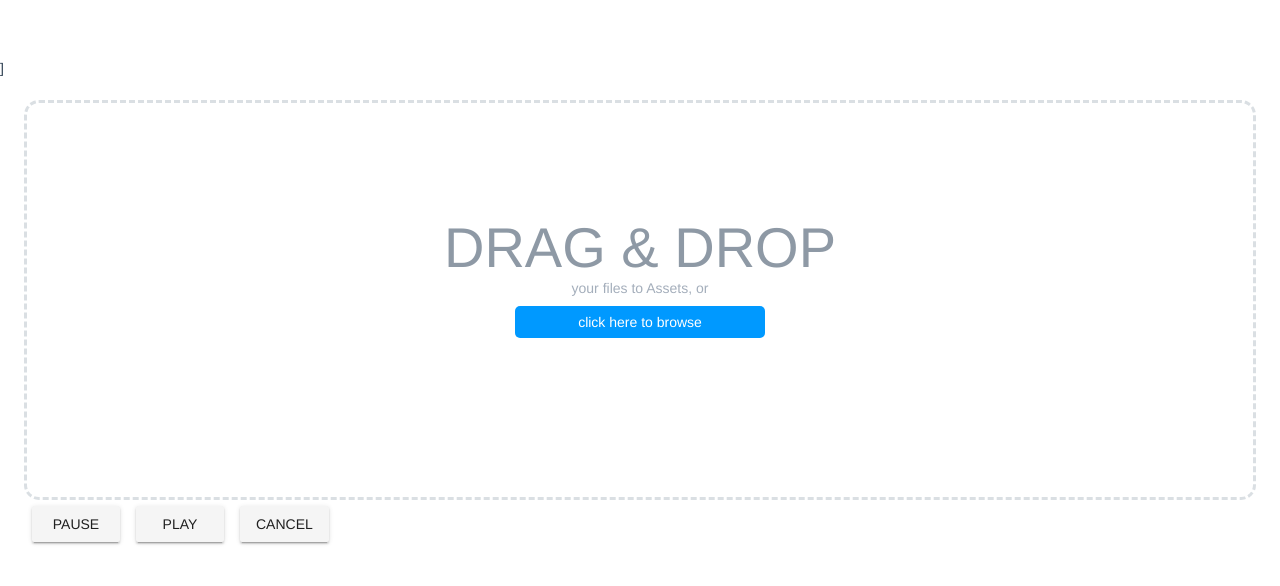
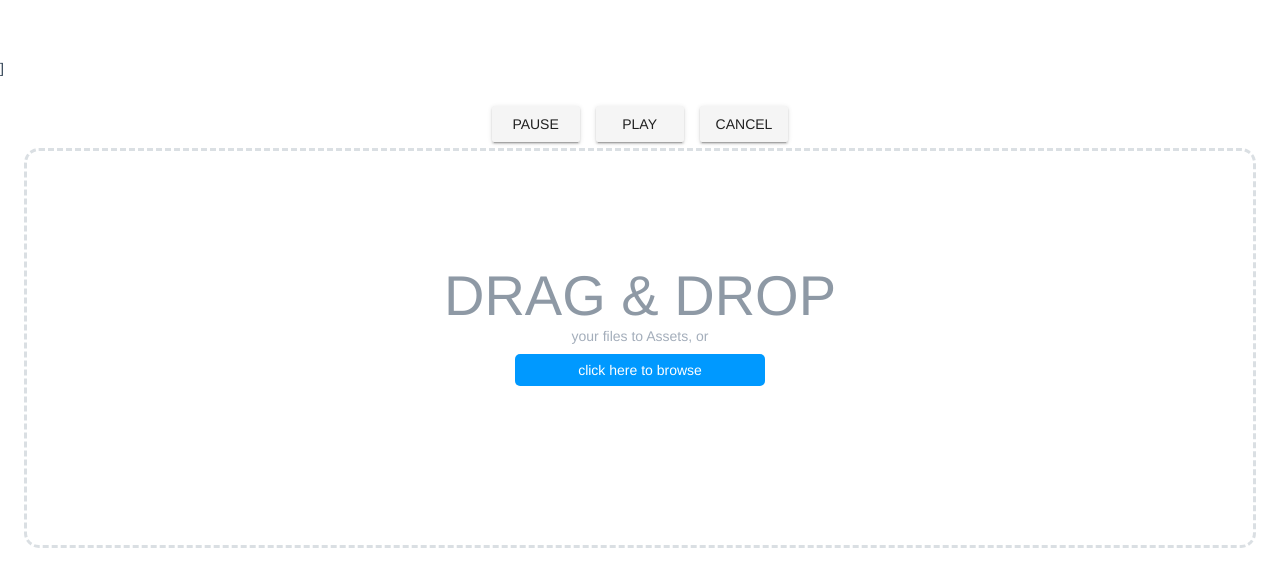
Before and after one commit to dannytan/dismango, a Vue app: page /#/ in a window 1280 px wide. Shown: the top 586 px of the page. Built offline with nearby package versions, Linux system fonts and the light colour scheme.

Commit message:
Move action buttons to top

```diff
--- a/src/components/Home.vue
+++ b/src/components/Home.vue
@@ -1,6 +1,12 @@
 <template>
   <v-container fluid>
     <!--<h1>TiSK</h1>-->
+
+    <v-layout row justify-center>
+      <v-btn @click="pause">Pause</v-btn>
+      <v-btn @click="play">Play</v-btn>
+      <v-btn @click="cancel">Cancel</v-btn>
+    </v-layout>
 
     <v-jumbotron :color="transparent">
       <v-container fill-height>
@@ -32,11 +38,6 @@
 
     <v-layout row>
       {{ filteredText }}
-    </v-layout>
-    <v-layout row>
-      <v-btn @click="pause">Pause</v-btn>
-      <v-btn @click="play">Play</v-btn>
-      <v-btn @click="cancel">Cancel</v-btn>
     </v-layout>
 
     <div class="root" v-if="allImgFiles.length > 0">
@@ -220,6 +221,7 @@
 <style scoped type="text/scss" lang="scss">
   // TODO - Move styles to separate file
   @import url(https://fonts.googleapis.com/css?family=Montserrat:400,700);
+
   *,
   *:before,
   *:after {
@@ -256,6 +258,7 @@
      * cursor: pointer
      * background: #f5f5f5 */
   }
+
   .drop .cont {
     width: 500px;
     height: 170px;
@@ -270,18 +273,22 @@
     bottom: 0;
     right: 0;
   }
+
   .drop .cont i {
     font-size: 400%;
     color: #8E99A5;
     position: relative;
   }
+
   .drop .cont .tit {
     font-size: 400%;
     text-transform: uppercase;
   }
+
   .drop .cont .desc {
     color: #A4AEBB;
   }
+
   .drop .cont .browse {
     margin: 10px 25%;
     color: white;
@@ -289,6 +296,7 @@
     border-radius: 5px;
     background: #09f;
   }
+
   .drop input {
     width: 100%;
     height: 100%;
@@ -302,6 +310,7 @@
     bottom: 0;
     right: 0;
   }
+
   .drop .thumb {
     height: 75px;
     border: 1px solid #323a44;
```
